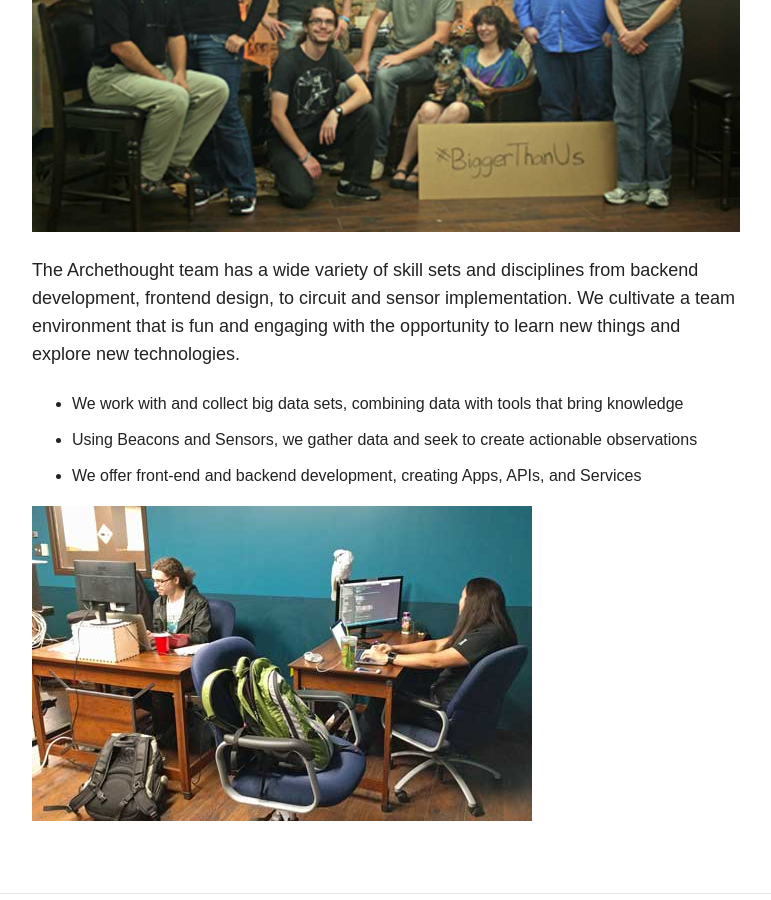
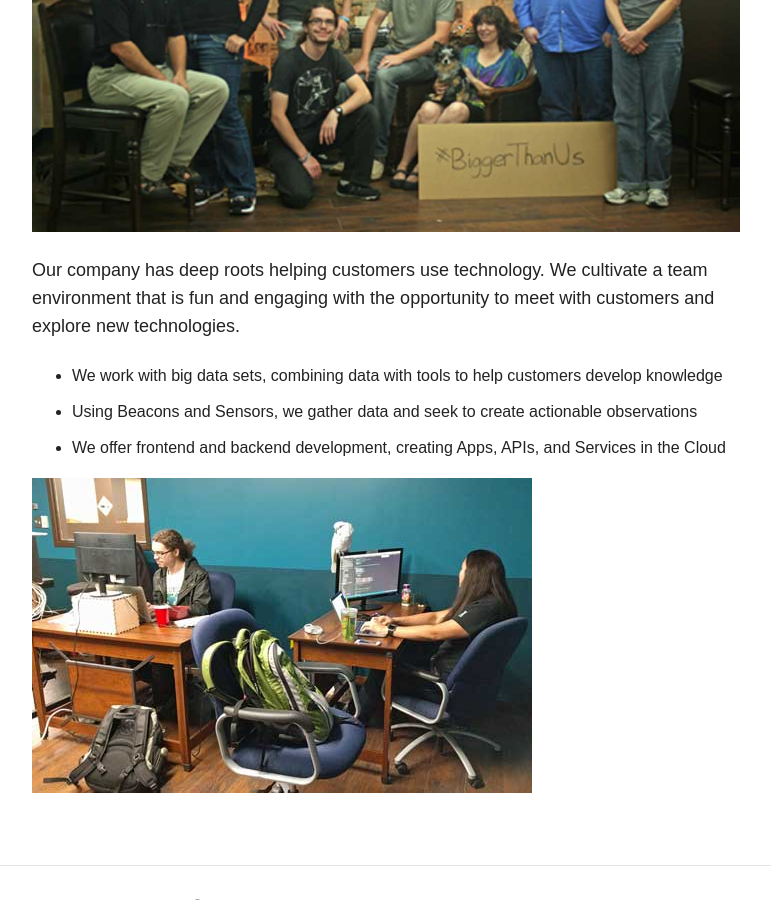
Before and after one commit to Archethought/Archethought.github.io, a Jekyll site: the page built from about/index.md, in a window 1280 px wide and 900 px high, scrolled down 598 px. Shown: the whole window, without its empty margins (254-1025 px from the left). Built offline with Jekyll 4.4.1, drawn with Linux system fonts in a browser that asks for light colours; nearby versions of some CDN libraries.

Commit message:
update about

```diff
--- a/about/index.md
+++ b/about/index.md
@@ -14,10 +14,9 @@ We are technology developers of exceptionally strong character.
 
 ![Archethought Team](/images/IMG_6253-group-w1024h550.jpg "Archethought Team")
 
-The Archethought team has a wide variety of skill sets and disciplines from backend development, frontend design, to circuit and sensor implementation. We cultivate a team environment that is fun and engaging with the opportunity to learn new things and explore new technologies.
-
-* We work with and collect big data sets, combining data with tools that bring knowledge
+Our company has deep roots helping customers use technology. We cultivate a team environment that is fun and engaging with the opportunity to meet with customers and explore new technologies.
+* We work with big data sets, combining data with tools to help customers develop knowledge
 * Using Beacons and Sensors, we gather data and seek to create actionable observations
-* We offer front-end and backend development, creating Apps, APIs, and Services
+* We offer frontend and backend development, creating Apps, APIs, and Services in the Cloud
 
 ![Jordan & Krizia working](/images/JordanKeyshaKrizia-w500.jpg "Jordan, Keysha, Krizia hard at work")
```
